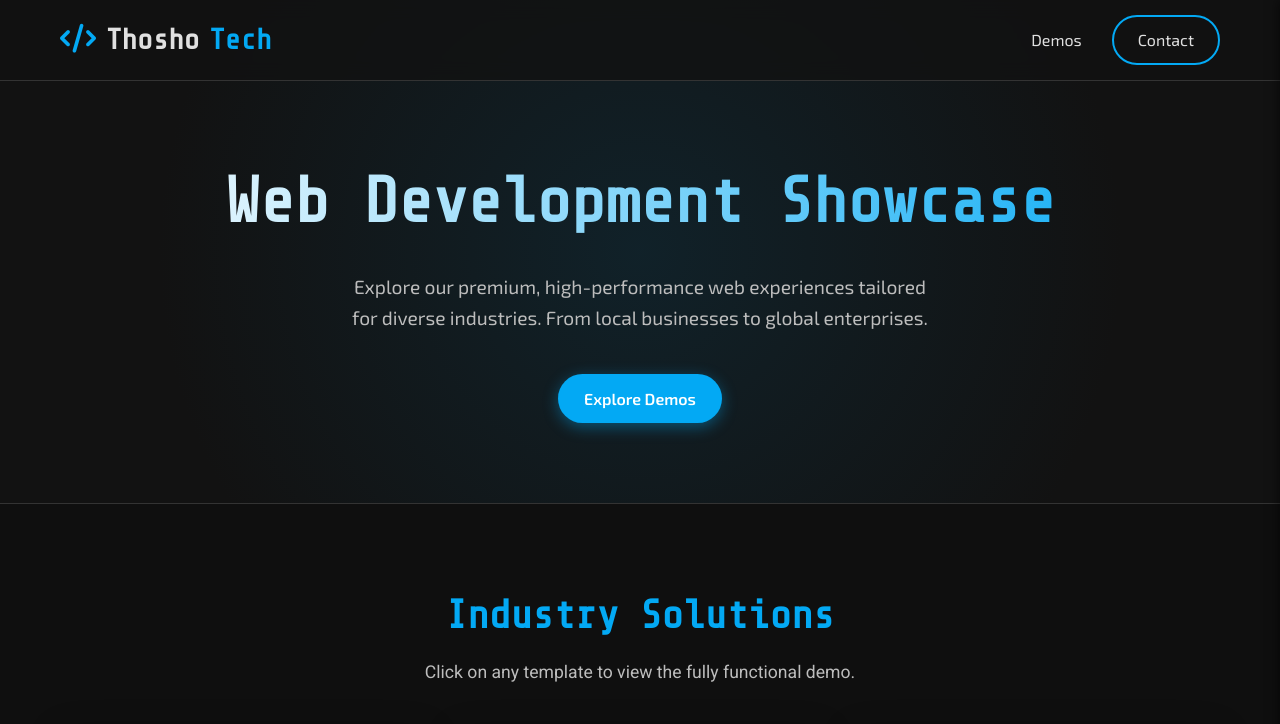
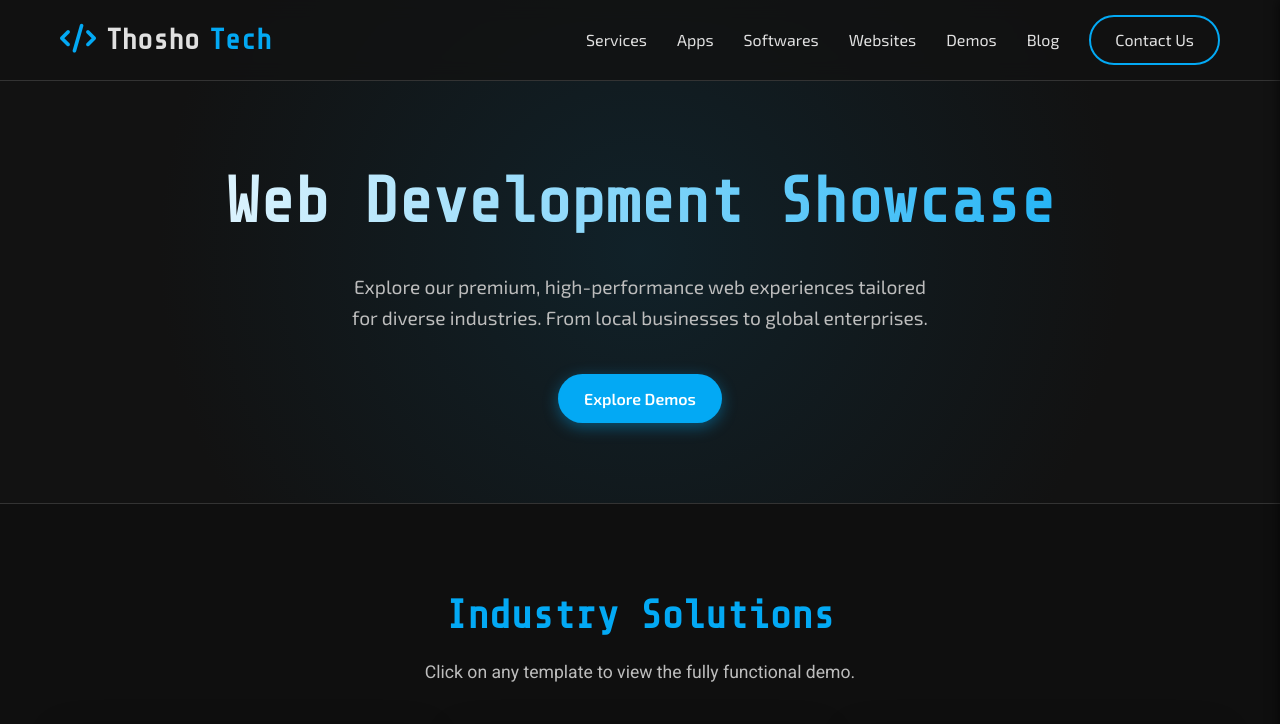
Before and after one commit to thosho/thosho.github.io, a plain HTML site: page web/index.html in a window 1280 px wide. Shown: the top 724 px of the page. Drawn offline with nearby package versions, Linux system fonts and the light colour scheme; files whose address does not match are found by name.

Commit message:
Update navigation menu in web portfolio to match index

```diff
--- a/web/index.html
+++ b/web/index.html
@@ -19,8 +19,13 @@
                 <i class="fas fa-bars"></i>
             </button>
             <nav class="nav-menu" id="desktop-nav">
+                <a href="../index.html#services">Services</a>
+                <a href="../index.html#projects">Apps</a>
+                <a href="../index.html#software">Softwares</a>
+                <a href="../web/">Websites</a>
                 <a href="#portfolio">Demos</a>
-                <a href="../index.html#contact" class="btn btn-outline">Contact</a>
+                <a href="../index.html#blog">Blog</a>
+                <a href="../index.html#contact" class="btn btn-outline">Contact Us</a>
             </nav>
         </div>
     </header>
@@ -29,8 +34,13 @@
     <div id="mobile-sidebar" class="mobile-sidebar">
         <button id="mobile-close-btn" class="mobile-close-btn" aria-label="Close Menu">&times;</button>
         <nav class="mobile-nav-links">
+            <a href="../index.html#services">Services</a>
+            <a href="../index.html#projects">Apps</a>
+            <a href="../index.html#software">Softwares</a>
+            <a href="../web/">Websites</a>
             <a href="#portfolio">Demos</a>
-            <a href="../index.html#contact">Contact</a>
+            <a href="../index.html#blog">Blog</a>
+            <a href="../index.html#contact">Contact Us</a>
         </nav>
     </div>
 
```
